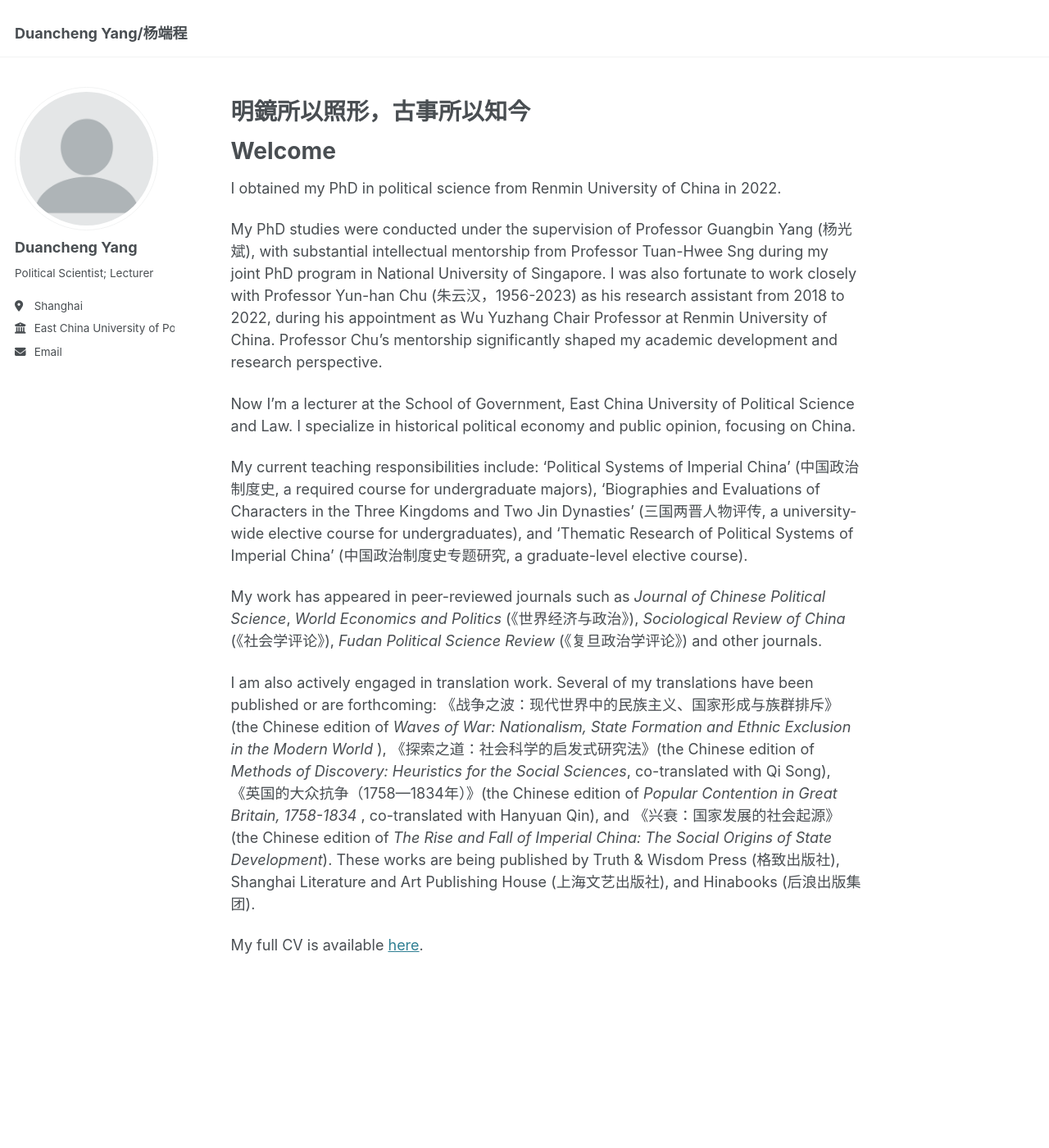
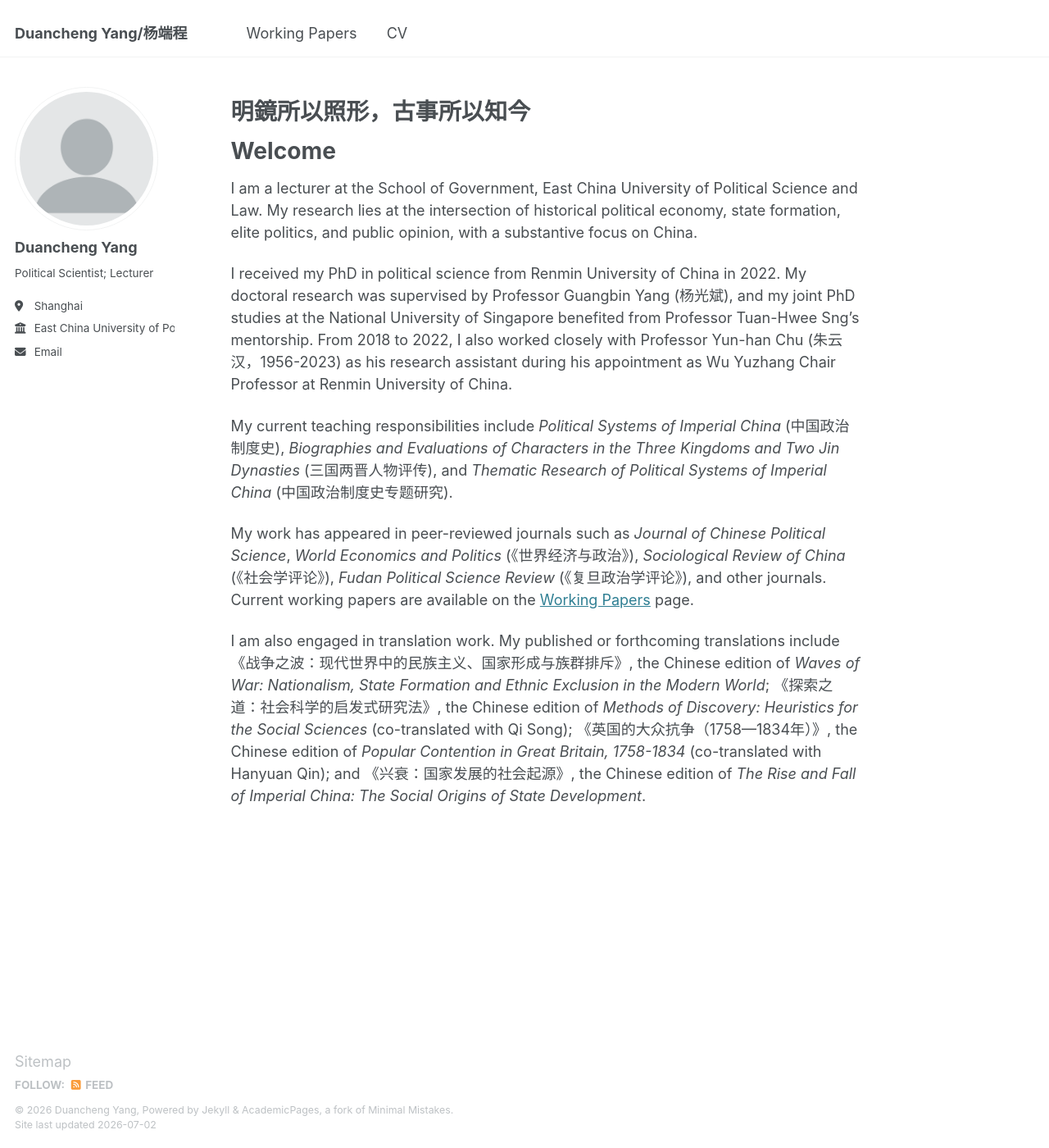
Before and after one commit to DCYeo/dcyeo.github.io, a Jekyll site: the page built from _pages/about.md, in a window 1280 px wide and 1400 px high. Shown: the whole window at 82% size. Built offline with Jekyll 4.4.1, drawn with Linux system fonts in a browser that asks for light colours.

Commit message:
Add working papers and refine homepage

```diff
--- a/_pages/about.md
+++ b/_pages/about.md
@@ -10,16 +10,12 @@ redirect_from:
 # 明鏡所以照形，古事所以知今
 # Welcome
 
-I obtained my PhD in political science from Renmin University of China in 2022.
+I am a lecturer at the School of Government, East China University of Political Science and Law. My research lies at the intersection of historical political economy, state formation, elite politics, and public opinion, with a substantive focus on China.
 
-My PhD studies were conducted under the supervision of Professor Guangbin Yang (杨光斌), with substantial intellectual mentorship from Professor Tuan-Hwee Sng during my joint PhD program in National University of Singapore. I was also fortunate to work closely with Professor Yun-han Chu (朱云汉，1956-2023) as his research assistant from 2018 to 2022, during his appointment as Wu Yuzhang Chair Professor at Renmin University of China. Professor Chu's mentorship significantly shaped my academic development and research perspective.
+I received my PhD in political science from Renmin University of China in 2022. My doctoral research was supervised by Professor Guangbin Yang (杨光斌), and my joint PhD studies at the National University of Singapore benefited from Professor Tuan-Hwee Sng's mentorship. From 2018 to 2022, I also worked closely with Professor Yun-han Chu (朱云汉，1956-2023) as his research assistant during his appointment as Wu Yuzhang Chair Professor at Renmin University of China.
 
-Now I’m a lecturer at the School of Government, East China University of Political Science and Law. I specialize in historical political economy and public opinion, focusing on China.
+My current teaching responsibilities include *Political Systems of Imperial China* (中国政治制度史), *Biographies and Evaluations of Characters in the Three Kingdoms and Two Jin Dynasties* (三国两晋人物评传), and *Thematic Research of Political Systems of Imperial China* (中国政治制度史专题研究).
 
-My current teaching responsibilities include: 'Political Systems of Imperial China' (中国政治制度史, a required course for undergraduate majors), 'Biographies and Evaluations of Characters in the Three Kingdoms and Two Jin Dynasties' (三国两晋人物评传, a university-wide elective course for undergraduates), and 'Thematic Research of Political Systems of Imperial China' (中国政治制度史专题研究, a graduate-level elective course).
+My work has appeared in peer-reviewed journals such as *Journal of Chinese Political Science*, *World Economics and Politics* (《世界经济与政治》), *Sociological Review of China* (《社会学评论》), *Fudan Political Science Review* (《复旦政治学评论》), and other journals. Current working papers are available on the [Working Papers]({{ site.baseurl }}/working-papers/) page.
 
-My work has appeared in peer-reviewed journals such as *Journal of Chinese Political Science*, *World Economics and Politics* (《世界经济与政治》), *Sociological Review of China* (《社会学评论》), *Fudan Political Science Review* (《复旦政治学评论》) and other journals.
-
-I am also actively engaged in translation work. Several of my translations have been published or are forthcoming: 《战争之波：现代世界中的民族主义、国家形成与族群排斥》(the Chinese edition of *Waves of War: Nationalism, State Formation and Ethnic Exclusion in the Modern World* ), 《探索之道：社会科学的启发式研究法》(the Chinese edition of *Methods of Discovery: Heuristics for the Social Sciences*, co-translated with Qi Song), 《英国的大众抗争（1758—1834年）》(the Chinese edition of *Popular Contention in Great Britain, 1758-1834* , co-translated with Hanyuan Qin), and 《兴衰：国家发展的社会起源》(the Chinese edition of *The Rise and Fall of Imperial China: The Social Origins of State Development*). These works are being published by Truth & Wisdom Press (格致出版社), Shanghai Literature and Art Publishing House (上海文艺出版社), and Hinabooks (后浪出版集团).
-
-My full CV is available [here]({{ site.baseurl }}/files/Duancheng_s_CV.pdf).
+I am also engaged in translation work. My published or forthcoming translations include 《战争之波：现代世界中的民族主义、国家形成与族群排斥》, the Chinese edition of *Waves of War: Nationalism, State Formation and Ethnic Exclusion in the Modern World*; 《探索之道：社会科学的启发式研究法》, the Chinese edition of *Methods of Discovery: Heuristics for the Social Sciences* (co-translated with Qi Song); 《英国的大众抗争（1758—1834年）》, the Chinese edition of *Popular Contention in Great Britain, 1758-1834* (co-translated with Hanyuan Qin); and 《兴衰：国家发展的社会起源》, the Chinese edition of *The Rise and Fall of Imperial China: The Social Origins of State Development*.
```
Also changed, not shown: _data/navigation.yml (+4 -19 lines), _pages/working-papers.md (added, +18 -0 lines), 2 other files.
